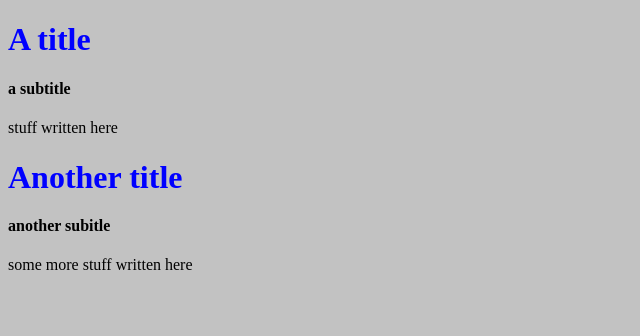
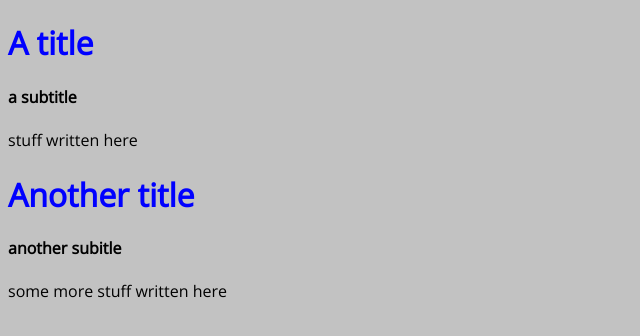
Before and after one commit to dlopeiro/react-nextjs-study, a Next.js app: page / in a window 1280 px wide. Shown: the top 336 px of the page, without its empty margins (0-640 px from the left). Built offline with nearby package versions, Linux system fonts and the light colour scheme.

Commit message:
font imported and title config

```diff
--- a/pages/_app.jsx
+++ b/pages/_app.jsx
@@ -1,7 +1,16 @@
+import Head from 'next/head'
+
 import '../src/style.css'
 
 function App({ Component, pageProps }) {
-    return <Component {...pageProps} />
+    return (
+        <>
+            <Head>
+                <title>myReact</title>
+            </Head>
+            <Component {...pageProps} />
+        </>
+    )
 }
 
 export default App
--- /dev/null
+++ b/pages/_document.jsx
@@ -0,0 +1,22 @@
+import Document, { Html, Head, Main, NextScript } from "next/document";
+
+class NewDocument extends Document {
+    render () {
+        return (
+            <Html>
+                <Head>
+                    <link rel="preconnect" href="https://fonts.googleapis.com" />
+                    <link rel="preconnect" href="https://fonts.gstatic.com" crossorigin />
+                    <link href="https://fonts.googleapis.com/css2?family=Open+Sans&family=Roboto&display=swap" rel="stylesheet" />
+                    <title>"myReact"</title>
+                </Head>
+                <body>
+                    <Main />
+                    <NextScript />
+                </body>
+            </Html>
+        )
+    }
+}
+
+export default NewDocument
--- a/pages/index.jsx
+++ b/pages/index.jsx
@@ -1,8 +1,14 @@
+import Head from 'next/head'
+
 import Title from "../src/components/title/title" // we import things like this when the function is being exported as default inside the file
 import Subtitle from "../src/components/subtitle/subtitle" // other than that we have to import them between }{
 
 function HomePage () {
     return (
+        <>
+            <Head>
+                <title>other title</title>
+            </Head>
             <div>
                 <Title>A title</Title>
                 <Subtitle text="a subtitle" />
@@ -11,6 +17,7 @@
                 <Subtitle text="another subitle" />
                 <p>some more stuff written here</p>
             </div>
+        </>
     )
 }
 
--- a/src/style.css
+++ b/src/style.css
@@ -1,3 +1,4 @@
 body {
     background-color: #c2c2c2;
+    font-family: 'Open Sans', sans-serif;
 }
```
Lines whose indentation alone changed are shown as unchanged.
